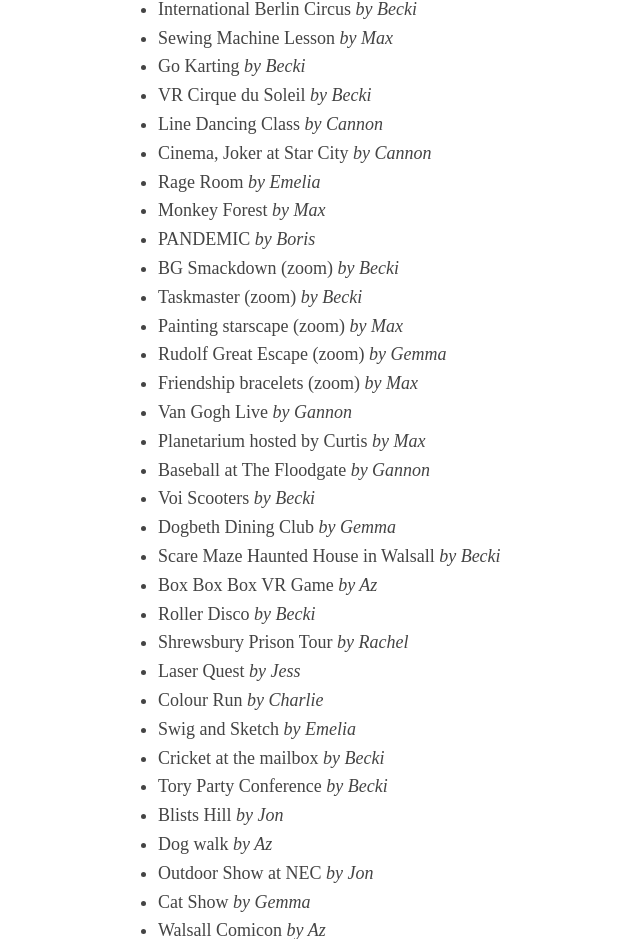
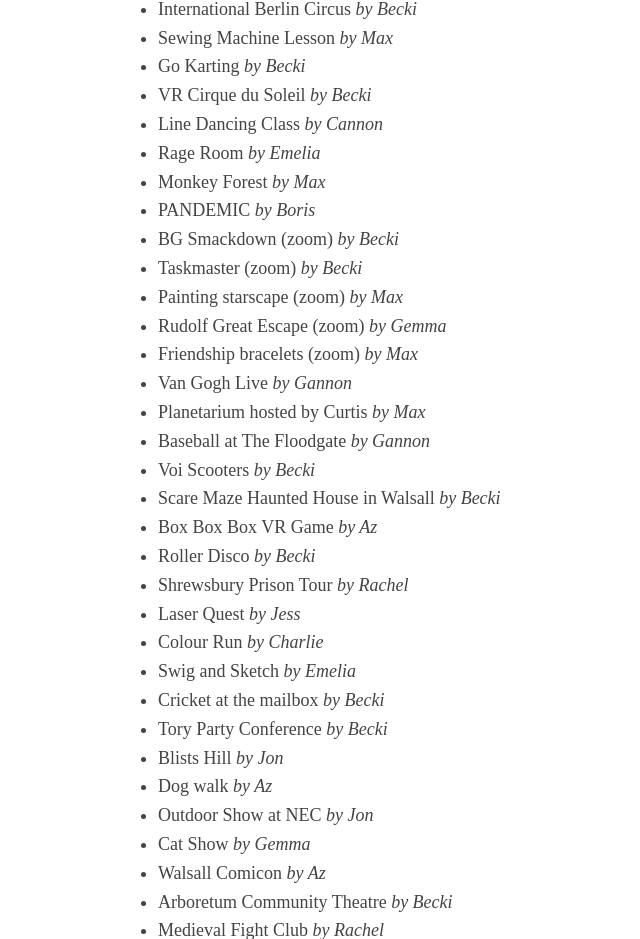
Before and after one commit to m3dwards/mysteries, a plain HTML site: page index.html in a window 1280 px wide. Shown: the part 1052-1991 px from the top of the page, without its empty margins (197-837 px from the left). Drawn offline with Linux system fonts and the light colour scheme.

Commit message:
Update index.html

```diff
--- a/index.html
+++ b/index.html
@@ -49,7 +49,6 @@
                 <li>Go Karting <em> by Becki</em></li>
                 <li>VR Cirque du Soleil <em> by Becki</em></li>
                 <li>Line Dancing Class <em> by Cannon</em></li>
-                <li>Cinema, Joker at Star City <em> by Cannon</em></li>
                 <li>Rage Room <em> by Emelia</em></li>
                 <li>Monkey Forest <em> by Max</em></li>
                 <li>PANDEMIC <em> by Boris</em></li>
@@ -62,7 +61,6 @@
                 <li>Planetarium hosted by Curtis <em>by Max</em></li>
                 <li>Baseball at The Floodgate <em>by Gannon</em></li>
                 <li>Voi Scooters <em>by Becki</em></li>
-                <li>Dogbeth Dining Club <em>by Gemma</em></li>
                 <li>Scare Maze Haunted House in Walsall <em>by Becki</em></li>
                 <li>Box Box Box VR Game <em>by Az</em></li>
                 <li>Roller Disco <em>by Becki</em></li>
```
